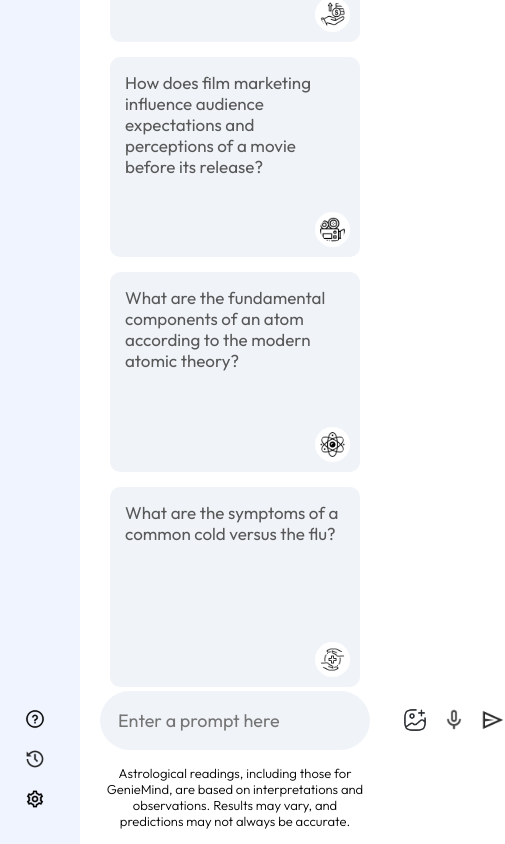
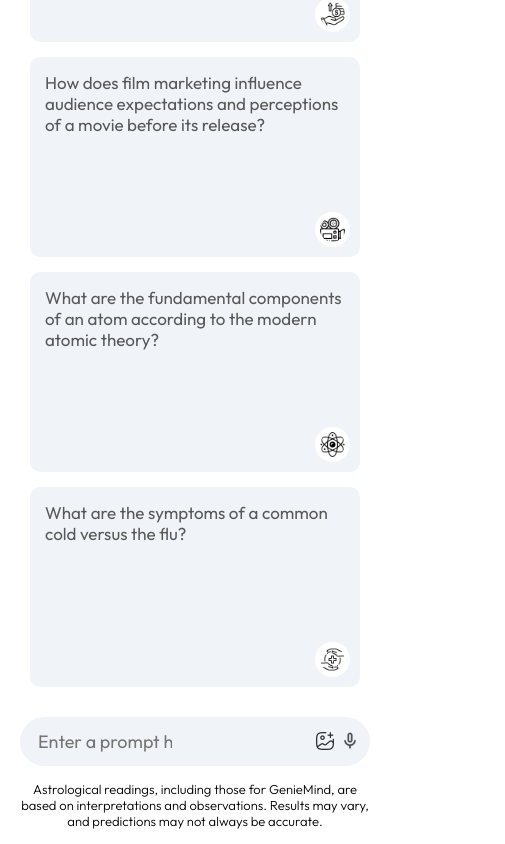
Before and after one commit to Manjusha-Kumari/GenieMind-generativeAI, a React (Vite) app: page / in a window 390 px wide. Shown: the part 682-1526 px from the top of the page, 505 px wide, since content can reach past the window. Built offline with nearby package versions, Linux system fonts and the light colour scheme.

Commit message:
completed first implementation model

```diff
--- a/src/components/main/Main.css
+++ b/src/components/main/Main.css
@@ -178,3 +178,19 @@
     font-weight: 300;
     line-height: 1.8;
 }
+
+@media (max-width: 600px){
+    .main-bottom input{
+        flex: none;
+        width: 150px;
+    }
+    .main img{
+        width: 20px;
+    }
+    .search-box{
+        padding: 5px 10px;
+    }
+    .search-box div{
+        gap: 5px;
+    }
+}
--- a/src/components/main/Main.jsx
+++ b/src/components/main/Main.jsx
@@ -67,7 +67,7 @@
                         <div>
                             <img src={assets.gallery_icon} alt="" />
                             <img src={assets.mic_icon} alt="" />
-                            <img onClick={()=>onSent()} src={assets.send_icon} alt="" />
+                            {input?<img onClick={()=>onSent()} src={assets.send_icon} alt="" />:null}
                         </div>
                     </div>
                     <p className="bottom-info">
--- a/src/components/sidebar/Sidebar.css
+++ b/src/components/sidebar/Sidebar.css
@@ -33,6 +33,7 @@
 .sidebar .recent{
     display: flex;
     flex-direction: column;
+    animation: fadeIn 1.5s ;
 }
 
 .sidebar .recent-title{
@@ -64,3 +65,9 @@
     padding-right: 10px;
     cursor: pointer;
 }
+
+@media (max-width:600px){
+    .sidebar{
+        display: none;
+    }
+}
--- a/src/components/sidebar/sidebar.jsx
+++ b/src/components/sidebar/sidebar.jsx
@@ -5,7 +5,7 @@
 
 function Sidebar() {
     const [extended, setExtended] = useState(false);
-    const {onSent, prevPrompt, setRecentPrompt} = useContext(Context);
+    const {onSent, prevPrompt, setRecentPrompt, newChat} = useContext(Context);
 
     const loadPrompt = async (prompt) => {
         setRecentPrompt(prompt)
@@ -16,7 +16,7 @@
         <div className='sidebar'>
             <div className="top">
                 <img onClick={() => setExtended(prev => !prev)} className='menu' src={assets.menu_icon} alt="" />
-                <div className="new-chat">
+                <div onClick={() => newChat()} className="new-chat">
                     <img src={assets.plus_icon} alt="" />
                     {extended? <p>New Chat</p>:null}
                 </div>
--- a/src/config/gemini.js
+++ b/src/config/gemini.js
@@ -13,7 +13,7 @@
         HarmBlockThreshold,
     } from "@google/generative-ai";
 
-    const apiKey = "";
+    const apiKey = "YOUR API KEY";
     const genAI = new GoogleGenerativeAI(apiKey);
 
     const model = genAI.getGenerativeModel({
--- a/src/context/context.jsx
+++ b/src/context/context.jsx
@@ -15,6 +15,11 @@
         setTimeout(function () {
             setResultData(prev => prev+nextWord);
         },75*index)
+    }
+
+    const newChat = () => {
+        setLoading(false)
+        setShowResult(false)
     }
 
     const onSent = async (prompt) => {
@@ -64,7 +69,8 @@
         loading,
         resultData,
         input,
-        setInput
+        setInput,
+        newChat
     }
 
     return(
--- a/src/index.css
+++ b/src/index.css
@@ -10,4 +10,14 @@
 #root{
   min-height: 100vh;
   display: flex;
+  animation: fadeIn 1.5s ;
 }
+
+@keyframes fadeIn {
+  0%{
+    opacity: 0;
+  }
+  100%{
+    opacity: 1;
+  }
+}
```
